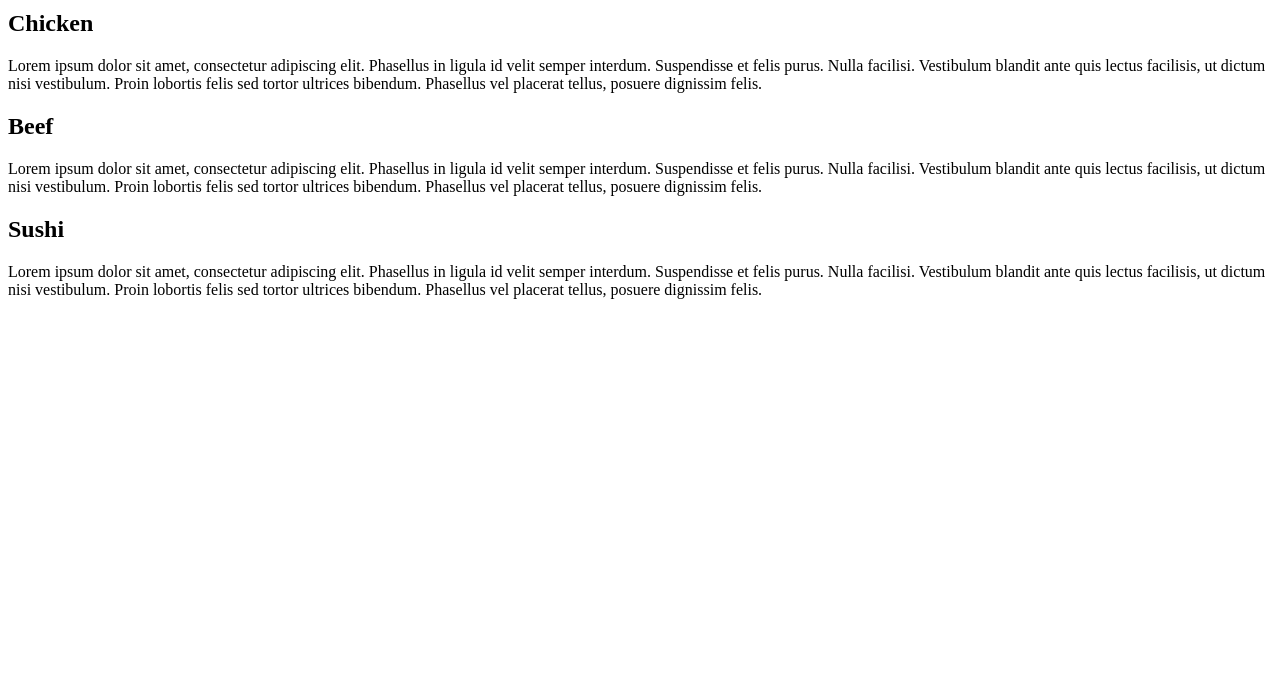
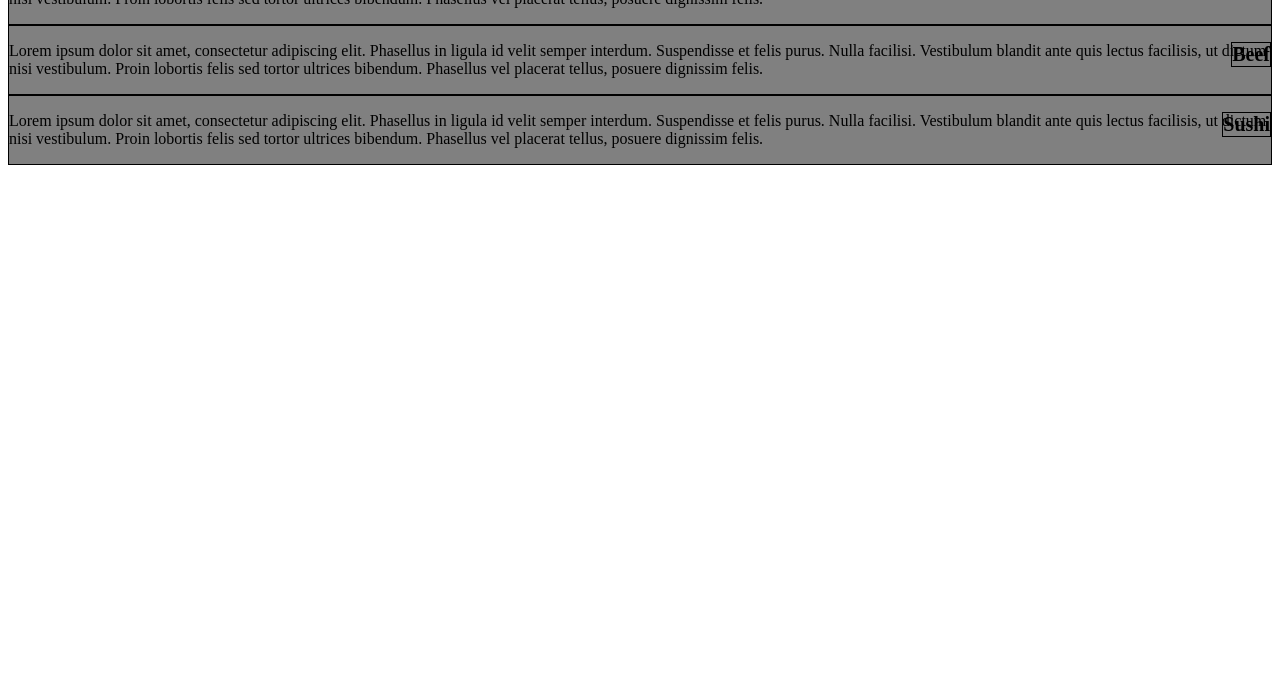
Before and after one commit to sbfergus/mod2_solution, a plain HTML site: page index.html in a window 1280 px wide. Shown: the part 115-800 px from the top of the page. Drawn offline with Linux system fonts and the light colour scheme.

Commit message:
first styles

```diff
--- a/index.html
+++ b/index.html
@@ -10,17 +10,17 @@
 	<h1>Our Menu</h1>
 	</header>
 
-	<section>
+	<section class="chicken">
 	<h2>Chicken</h2>
 	<p>Lorem ipsum dolor sit amet, consectetur adipiscing elit. Phasellus in ligula id velit semper interdum. Suspendisse et felis purus. Nulla facilisi. Vestibulum blandit ante quis lectus facilisis, ut dictum nisi vestibulum. Proin lobortis felis sed tortor ultrices bibendum. Phasellus vel placerat tellus, posuere dignissim felis.</p>
 	</section>
 
-	<section>
+	<section class="beef">
 	<h2>Beef</h2>
 	<p>Lorem ipsum dolor sit amet, consectetur adipiscing elit. Phasellus in ligula id velit semper interdum. Suspendisse et felis purus. Nulla facilisi. Vestibulum blandit ante quis lectus facilisis, ut dictum nisi vestibulum. Proin lobortis felis sed tortor ultrices bibendum. Phasellus vel placerat tellus, posuere dignissim felis.</p>
 	</section>
 
-	<section>
+	<section class="sushi">
 	<h2>Sushi</h2>
 	<p>Lorem ipsum dolor sit amet, consectetur adipiscing elit. Phasellus in ligula id velit semper interdum. Suspendisse et felis purus. Nulla facilisi. Vestibulum blandit ante quis lectus facilisis, ut dictum nisi vestibulum. Proin lobortis felis sed tortor ultrices bibendum. Phasellus vel placerat tellus, posuere dignissim felis.</p>
 	</section>
--- a/menu.css
+++ b/menu.css
@@ -1,3 +1,24 @@
 h1 {
-	font-size:  50px;
+	font-size:  1.75em;
 }
+
+h2 {
+	font-size: 1.25em;
+}
+
+section {
+	border: 1px solid black;
+	background-color: gray;
+	position: relative;
+}
+
+section h2{
+	position: absolute;
+	top: 0px;
+	right: 0px;
+	border: 1px solid black;
+}
+
+section p {
+	position: relative;
+}
```
